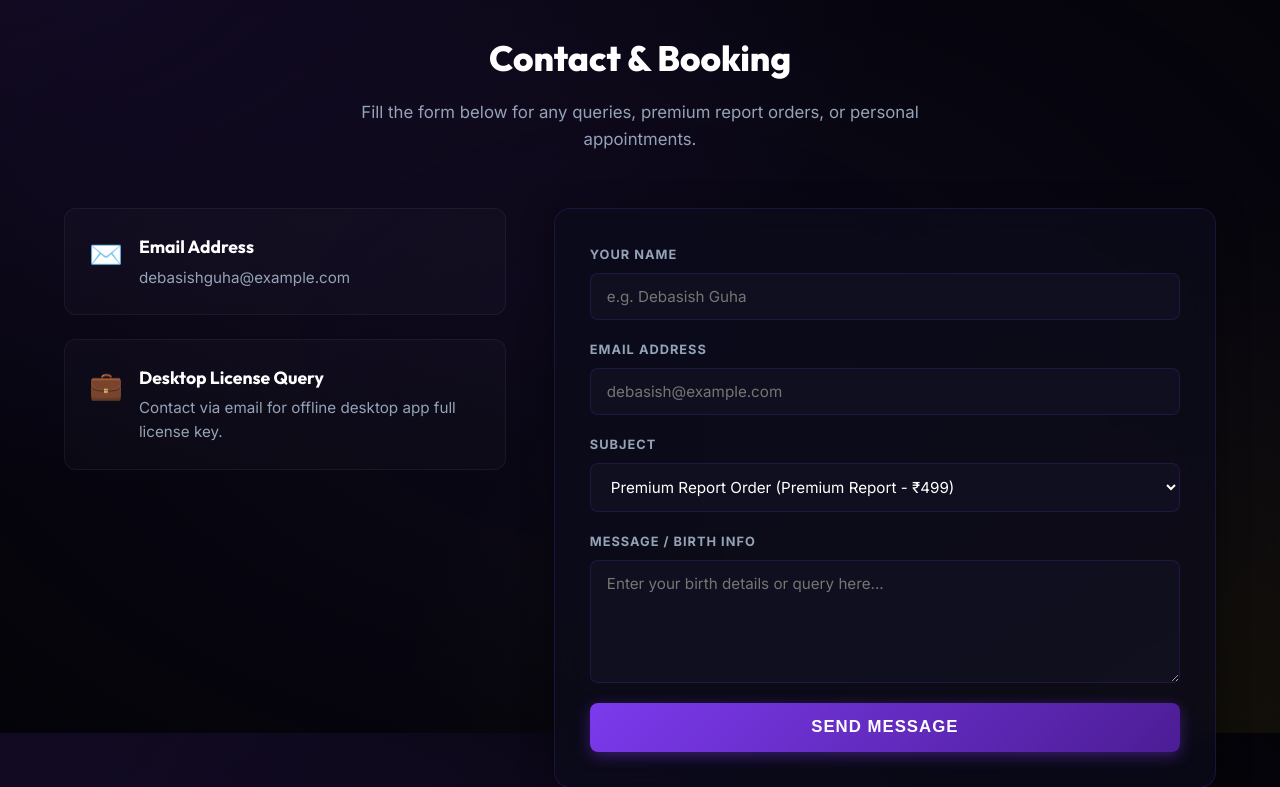
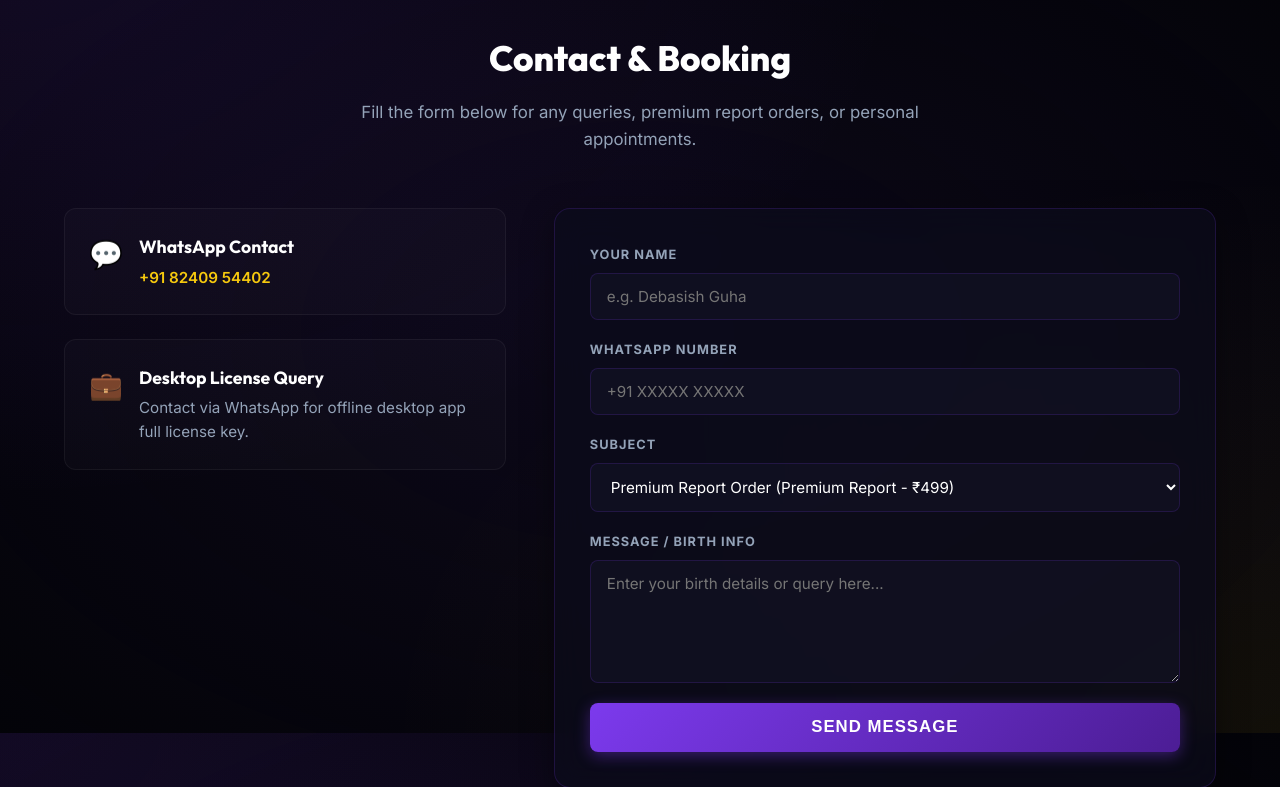
Before and after one commit to Debasishg584/kp-astrology-web, a Flask app: page / in a window 1280 px wide. Shown: the part 4067-4854 px from the top of the page. Run offline with Flask 2, Linux system fonts and the light colour scheme.

Commit message:
Change contact details and inquiry form input from Email to WhatsApp (+918240954402)

```diff
--- a/src/translations.py
+++ b/src/translations.py
@@ -912,7 +912,7 @@ T = {
     "contact_subtitle": {"en": "Fill the form below for any queries, premium report orders, or personal appointments.", "hi": "किसी भी प्रश्न, प्रीमियम रिपोर्ट ऑर्डर, या व्यक्तिगत नियुक्तियों के लिए नीचे दिए गए फॉर्म को भरें।", "bn": "যেকোনো জিজ্ঞাসা, প্রিমিয়াম রিপোর্ট অর্ডার বা ব্যক্তিগত অ্যাপয়েন্টমেন্টের জন্য নিচের ফর্মটি পূরণ করুন।"},
     "contact_success_msg": {"en": "Your message has been sent successfully! Astrologer Debasish Guha will contact you soon.", "hi": "आपका संदेश सफलतापूर्वक भेज दिया गया है! ज्योतिषी देबाशीष गुहा जल्द ही आपसे संपर्क करेंगे।", "bn": "আপনার বার্তাটি সফলভাবে পাঠানো হয়েছে! জ্যোতিষী দেবাশীষ গুহ খুব শীঘ্রই আপনার সাথে যোগাযোগ করবেন।"},
     "contact_name_label": {"en": "Your Name", "hi": "आपका नाम", "bn": "আপনার নাম (Your Name)"},
-    "contact_email_label": {"en": "Email Address", "hi": "ईमेल पता", "bn": "ইমেইল ঠিকানা (Email Address)"},
+    "contact_whatsapp_label": {"en": "WhatsApp Number", "hi": "व्हाट्सएप नंबर", "bn": "হোয়াটসঅ্যাপ নাম্বার"},
     "contact_subject_label": {"en": "Subject", "hi": "विषय", "bn": "বিষয় (Subject)"},
     "contact_sub_opt1": {"en": "Premium Report Order (Premium Report - ₹499)", "hi": "प्रीमियम रिपोर्ट ऑर्डर (Premium Report - ₹499)", "bn": "প্রিমিয়াম রিপোর্ট অর্ডার (Premium Report - ₹499)"},
     "contact_sub_opt2": {"en": "1-on-1 Consultation Booking (1-on-1 Consultation - ₹999)", "hi": "सीधे परामर्श बुकिंग (1-on-1 Consultation - ₹999)", "bn": "সরাসরি পরামর্শ বুকিং (1-on-1 Consultation - ₹৯৯৯)"},
@@ -921,9 +921,9 @@ T = {
     "contact_msg_label": {"en": "Message / Birth Info", "hi": "संदेश / जन्म विवरण", "bn": "বার্তা / জন্ম তথ্য (Message / Birth Info)"},
     "contact_msg_placeholder": {"en": "Enter your birth details or query here...", "hi": "अपने जन्म का विवरण या प्रश्न यहाँ दर्ज करें...", "bn": "আপনার জন্ম বিবরণ বা প্রশ্নের বিবরণ এখানে লিখুন..."},
     "contact_btn_send": {"en": "Send Message", "hi": "संदेश भेजें", "bn": "বার্তা পাঠান (Send Message)"},
-    "info_email_title": {"en": "Email Address", "hi": "ईमेल करें", "bn": "ইমেইল করুন (Email Address)"},
+    "info_whatsapp_title": {"en": "WhatsApp Contact", "hi": "व्हाट्सएप संपर्क", "bn": "হোয়াটসঅ্যাপ যোগাযোগ"},
     "info_license_title": {"en": "Desktop License Query", "hi": "डेस्कटॉप लाइसेंस पूछताछ", "bn": "ডেস্কটপ লাইসেন্স কুয়েরি"},
-    "info_license_desc": {"en": "Contact via email for offline desktop app full license key.", "hi": "ऑफ़लाइन डेस्कटॉप ऐप की पूर्ण लाइसेंस कुंजी के लिए ईमेल के माध्यम से संपर्क करें।", "bn": "অফলাইন ডেস্কটপ অ্যাপের ফুল লাইসেন্স কি-এর জন্য ইমেল মারফত যোগাযোগ করুন।"},
+    "info_license_desc": {"en": "Contact via WhatsApp for offline desktop app full license key.", "hi": "ऑफ़लाइन डेस्कटॉप ऐप की पूर्ण लाइसेंस कुंजी के लिए व्हाट्सएप के माध्यम से संपर्क करें।", "bn": "অফলাইন ডেস্কটপ অ্যাপের ফুল লাইসেন্স কি-এর জন্য হোয়াটসঅ্যাপ মারফত যোগাযোগ করুন।"},
 
     # ==========================================================================
     # REPORT PAGE TRANSLATIONS
--- a/templates/index.html
+++ b/templates/index.html
@@ -265,10 +265,12 @@
                 <!-- Info Column -->
                 <div class="contact-info">
                     <div class="contact-info-card">
-                        <div class="contact-info-icon">✉️</div>
+                        <div class="contact-info-icon">💬</div>
                         <div>
-                            <h4 class="contact-info-title">{{ t('info_email_title') }}</h4>
-                            <p class="contact-info-desc">debasishguha@example.com</p>
+                            <h4 class="contact-info-title">{{ t('info_whatsapp_title') }}</h4>
+                            <p class="contact-info-desc">
+                                <a href="https://wa.me/918240954402" target="_blank" style="color: var(--gold); text-decoration: none; font-weight: 600; transition: color 0.2s;" onmouseover="this.style.color='var(--gold-hover)'" onmouseout="this.style.color='var(--gold)'">+91 82409 54402</a>
+                            </p>
                         </div>
                     </div>
 
@@ -291,8 +293,8 @@
                             </div>
 
                             <div class="form-group">
-                                <label for="contact_email">{{ t('contact_email_label') }}</label>
-                                <input type="email" id="contact_email" name="contact_email" required placeholder="debasish@example.com">
+                                <label for="contact_whatsapp">{{ t('contact_whatsapp_label') }}</label>
+                                <input type="tel" id="contact_whatsapp" name="contact_whatsapp" required placeholder="+91 XXXXX XXXXX">
                             </div>
 
                             <div class="form-group">
--- a/web_app.py
+++ b/web_app.py
@@ -291,12 +291,12 @@ def calculate():
 @app.route('/contact', methods=['POST'])
 def contact():
     contact_name = request.form.get('contact_name', '')
-    contact_email = request.form.get('contact_email', '')
+    contact_whatsapp = request.form.get('contact_whatsapp', '')
     contact_subject = request.form.get('contact_subject', '')
     contact_message = request.form.get('contact_message', '')
 
     # Save the query to a local text file and print it to Flask console
-    log_line = f"[{datetime.datetime.now()}] Name: {contact_name}, Email: {contact_email}, Subject: {contact_subject}, Message: {contact_message}\n"
+    log_line = f"[{datetime.datetime.now()}] Name: {contact_name}, WhatsApp: {contact_whatsapp}, Subject: {contact_subject}, Message: {contact_message}\n"
     print("=== NEW CONTACT INQUIRY RECEIVED ===")
     print(log_line)
     print("====================================")
```
